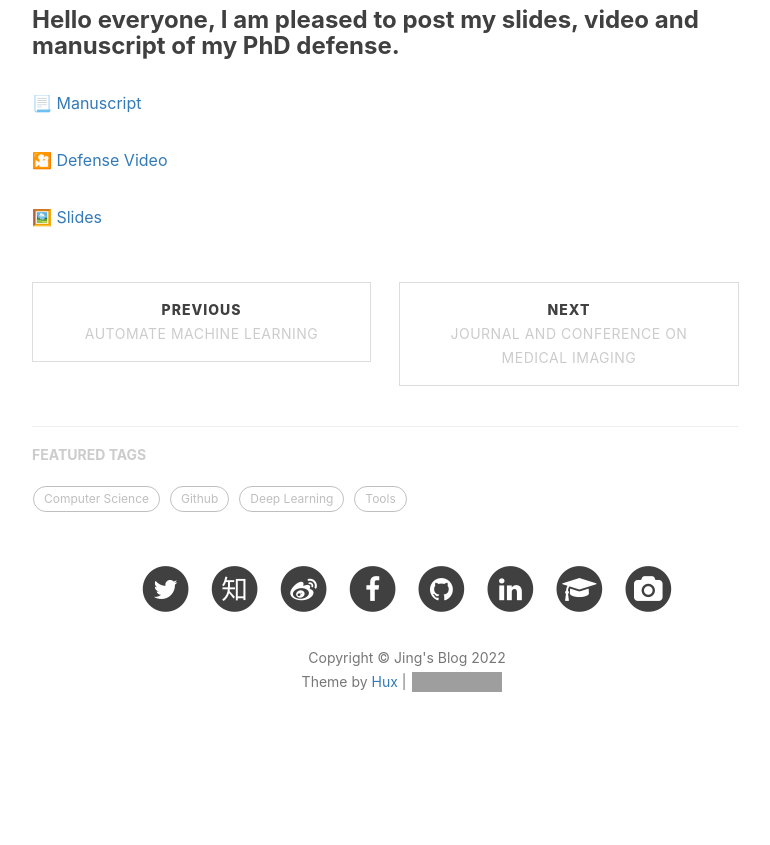
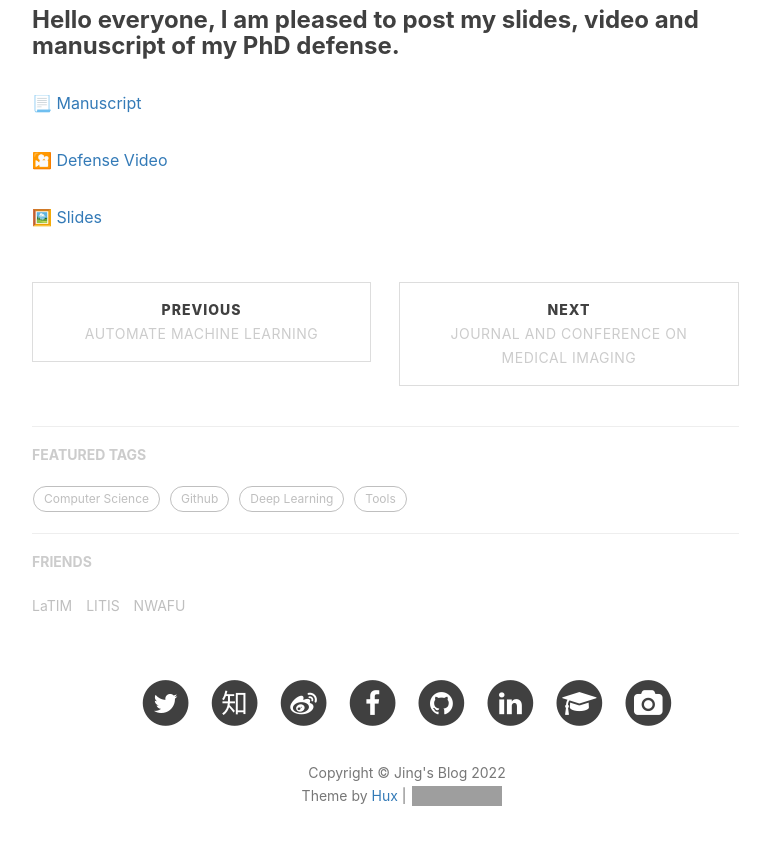
Before and after one commit to jizhang02/jizhang02.github.io, a Jekyll site: the page built from _posts/2022-04-07-phd.markdown, in a window 1280 px wide and 900 px high, scrolled down 626 px. Shown: the top 845 px of the window, without its empty margins (233-1003 px from the left). Built offline with Jekyll 4.4.1, drawn with Linux system fonts in a browser that asks for light colours; nearby versions of some CDN libraries; a script that is not in the unit is left out; comment, search, counter and statistics services are not loaded; before the commit the page ends 1412 px from its top, so only the background shows below that; some of the changed lines change nothing that is shown; grey boxes are pictures that could not be loaded.

Commit message:
Update _config.yml

```diff
--- a/_config.yml
+++ b/_config.yml
@@ -90,7 +90,7 @@ service-worker: true
 
 
 # Friends
-Links: [
+friends: [
     {
     #     title: "Su",
     #     href: "http://su.gallery/"
```
